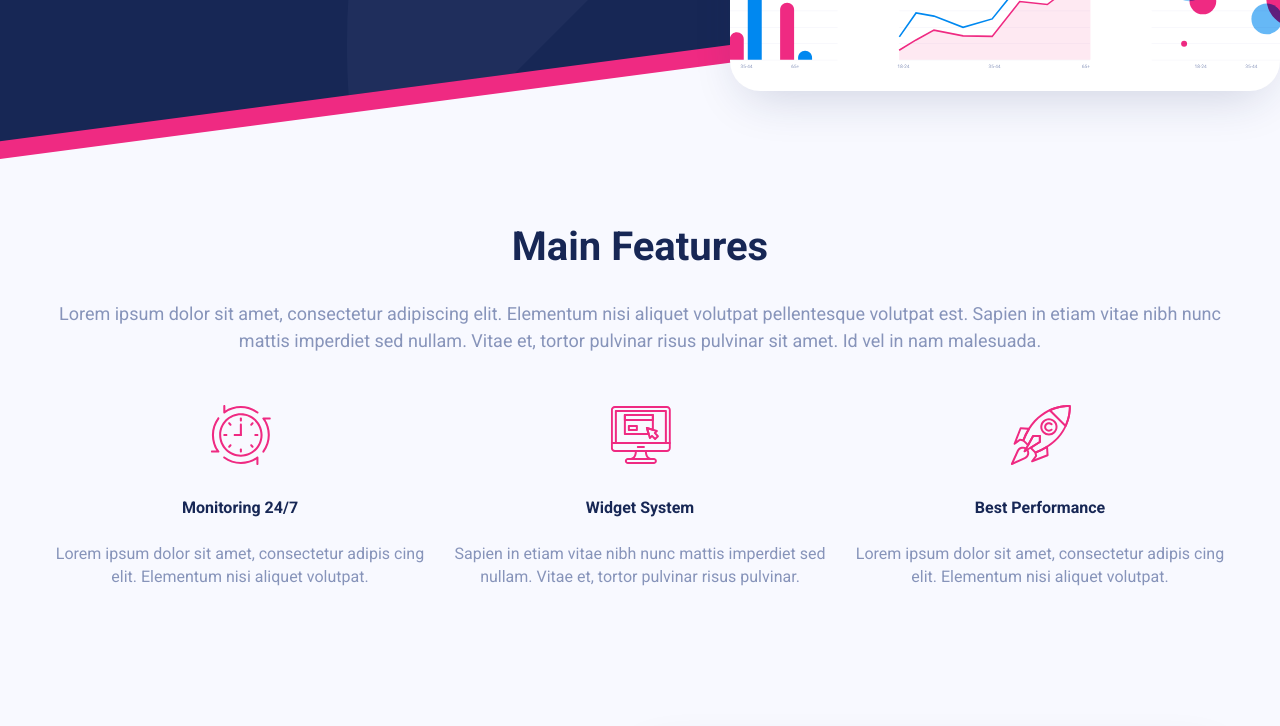
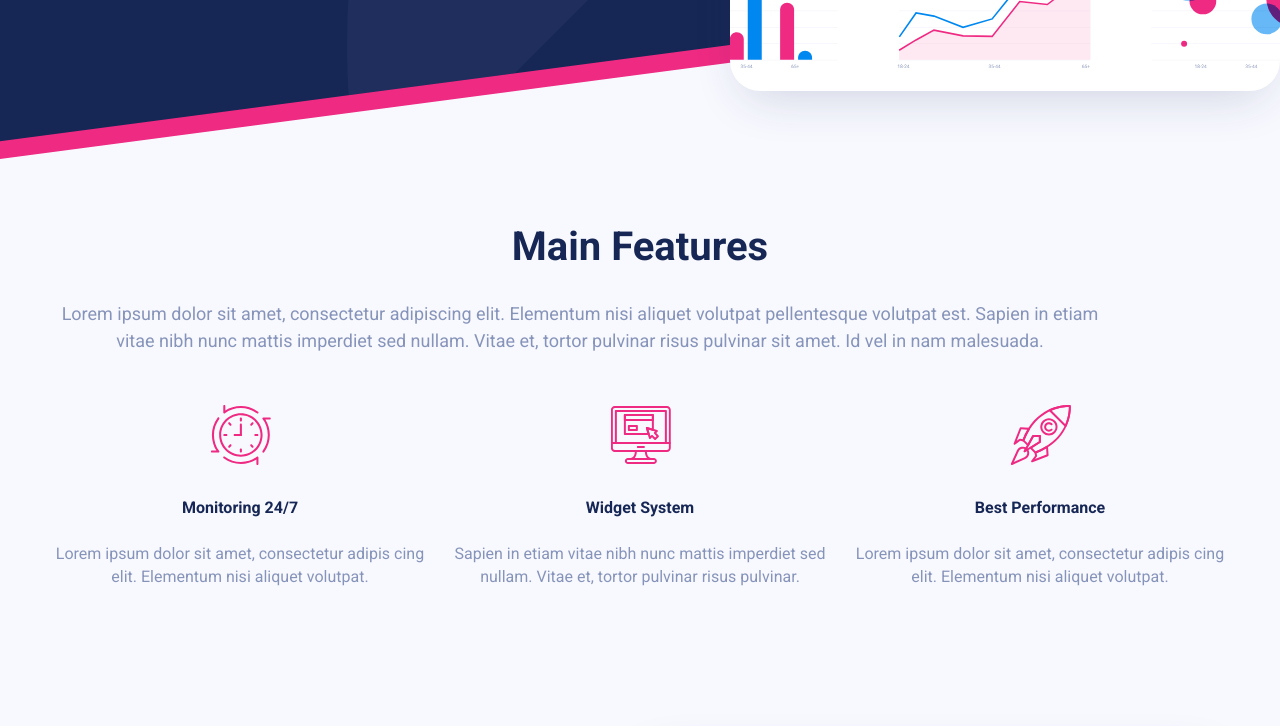
Before and after one commit to Anton162/Analytics_Project, a plain HTML site: page index.html in a window 1280 px wide. Shown: the part 668-1394 px from the top of the page. Drawn offline with Linux system fonts and the light colour scheme.

Commit message:
исправили текст по макету

```diff
--- a/styles/style.css
+++ b/styles/style.css
@@ -254,7 +254,10 @@ header {
   margin: 0 0 30px;
   line-height: normal;
 }
+
 .main_futures_txt {
+  margin: 0 auto;
+  width: 1060px;
   font-size: 18px;
   line-height: 150%;
   margin: 0 0 81px;
@@ -777,6 +780,7 @@ header {
     line-height: normal;
   }
   .main_futures_txt {
+    width: 355px;
     font-size: 14px;
     font-weight: 400;
     line-height: 140%;
```
